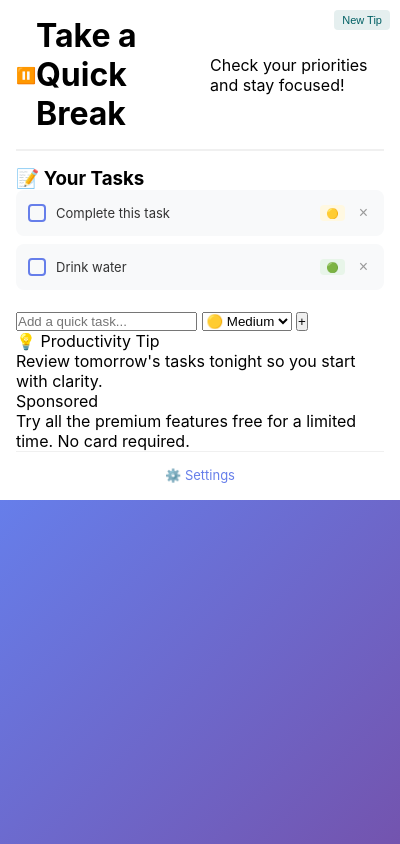
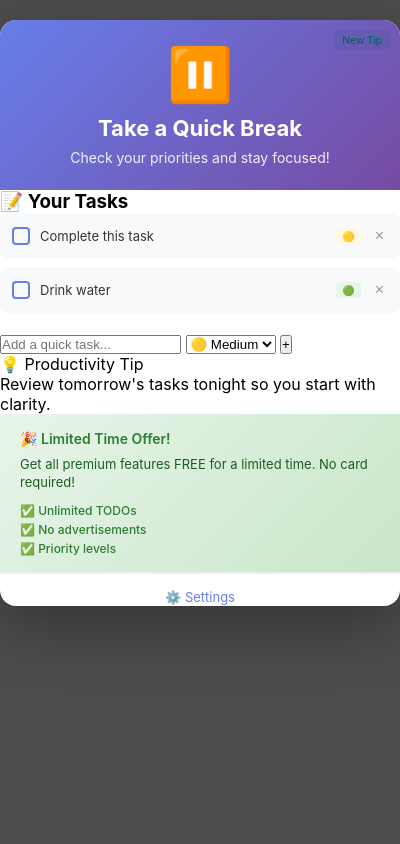
Before and after one commit to tanmatt/StopScrollingMindlessly, a browser extension: page popup.html in a window 400 px wide. Drawn offline with Linux system fonts and the light colour scheme.

Commit message:
Remove premium upgrade content and improve popup styling
- Removed all premium upgrade buttons and references
- Added 'Limited Time Free Premium' promotional message
- Redesigned popup header to match intervention style with gradient background
- Updated popup CSS to use modal styling with overlay background
- Removed todo limits - unlimited todos during free premium period
- Improved visual consistency across popup, intervention, and settings

```diff
--- a/popup.css
+++ b/popup.css
@@ -8,59 +8,65 @@
 
 body {
   font-family: -apple-system, BlinkMacSystemFont, 'Segoe UI', Roboto, Oxygen, Ubuntu, sans-serif;
-  background: linear-gradient(135deg, #667eea 0%, #764ba2 100%);
+  background: rgba(0, 0, 0, 0.7);
   min-width: 380px;
-  max-width: 400px;
+  display: flex;
+  justify-content: center;
+  align-items: flex-start;
+  min-height: 100vh;
+  padding: 20px 0;
 }
 
 .container {
-  padding: 16px;
   background: #ffffff;
-  min-height: 500px;
+  border-radius: 16px;
+  max-width: 420px;
+  margin: 0 auto;
+  box-shadow: 0 20px 60px rgba(0, 0, 0, 0.3);
+  overflow: hidden;
+  animation: slideUp 0.3s ease-out;
+  position: relative;
+}
+
+@keyframes slideUp {
+  from {
+    opacity: 0;
+    transform: translateY(20px);
+  }
+  to {
+    opacity: 1;
+    transform: translateY(0);
+  }
 }
 
 /* Header */
 .header {
-  display: flex;
-  justify-content: space-between;
-  align-items: center;
-  padding-bottom: 16px;
-  border-bottom: 2px solid #f0f0f0;
-  margin-bottom: 16px;
+  background: linear-gradient(135deg, #667eea, #764ba2);
+  color: white;
+  padding: 24px;
+  text-align: center;
 }
 
-.logo {
-  display: flex;
-  align-items: center;
-  gap: 10px;
+.warning-icon {
+  font-size: 48px;
+  margin-bottom: 12px;
+  animation: pulse 2s infinite;
 }
 
-.logo svg {
-  color: #667eea;
+@keyframes pulse {
+  0%, 100% { transform: scale(1); }
+  50% { transform: scale(1.1); }
 }
 
-.logo h1 {
-  font-size: 16px;
-  font-weight: 600;
-  color: #333;
+.header h1 {
+  font-size: 22px;
+  font-weight: 700;
+  margin-bottom: 8px;
 }
 
-.badge {
-  padding: 4px 10px;
-  border-radius: 12px;
-  font-size: 11px;
-  font-weight: 600;
-  text-transform: uppercase;
-}
-
-.badge.free {
-  background: #e3f2fd;
-  color: #1976d2;
-}
-
-.badge.premium {
-  background: linear-gradient(135deg, #ffd700, #ffaa00);
-  color: #333;
+.header .subtitle {
+  font-size: 14px;
+  opacity: 0.9;
 }
 
 /* Sections */
@@ -260,6 +266,39 @@ body {
   background: rgba(0, 96, 100, 0.2);
 }
 
+/* Promo Section */
+.promo-section {
+  padding: 16px 20px;
+  background: linear-gradient(135deg, #e8f5e9, #c8e6c9);
+  border-bottom: 1px solid #eee;
+}
+
+.promo-content h4 {
+  font-size: 14px;
+  font-weight: 600;
+  color: #2e7d32;
+  margin-bottom: 8px;
+}
+
+.promo-content p {
+  font-size: 13px;
+  color: #1b5e20;
+  margin-bottom: 12px;
+  line-height: 1.4;
+}
+
+.promo-features {
+  display: flex;
+  flex-direction: column;
+  gap: 4px;
+}
+
+.promo-features span {
+  font-size: 12px;
+  color: #2e7d32;
+  font-weight: 500;
+}
+
 /* Premium CTA */
 .premium-cta {
   background: linear-gradient(135deg, #fff8e1, #ffecb3);
--- a/popup.html
+++ b/popup.html
@@ -37,10 +37,15 @@
       <button class="refresh-tip" id="refreshTip">New Tip</button>
     </div>
 
-    <div class="ad-section" id="adSection">
-      <div class="ad-content">
-        <span class="ad-label">Sponsored</span>
-        <p>Try all the premium features free for a limited time. No card required.</p>
+    <div class="promo-section" id="promoSection">
+      <div class="promo-content">
+        <h4>🎉 Limited Time Offer!</h4>
+        <p>Get all premium features FREE for a limited time. No card required!</p>
+        <div class="promo-features">
+          <span>✅ Unlimited TODOs</span>
+          <span>✅ No advertisements</span>
+          <span>✅ Priority levels</span>
+        </div>
       </div>
     </div>
 
--- a/popup.js
+++ b/popup.js
@@ -35,7 +35,7 @@ const prioritySelect = document.getElementById('prioritySelect');
 const addTodoBtn = document.getElementById('addTodoBtn');
 const tipText = document.getElementById('tipText');
 const refreshTip = document.getElementById('refreshTip');
-const adSection = document.getElementById('adSection');
+const promoSection = document.getElementById('promoSection');
 const settingsLink = document.getElementById('settingsLink');
 
 // Initialize
@@ -76,11 +76,8 @@ async function loadSettings() {
 
 // Update premium UI
 function updatePremiumUI() {
-  if (isPremium) {
-    adSection.style.display = 'none';
-  } else {
-    adSection.style.display = 'block';
-  }
+  // Always show the promotional message for now
+  promoSection.style.display = 'block';
 }
 
 // Render todos
@@ -125,13 +122,7 @@ function handleAddTodo() {
 
   if (!text) return;
 
-  // Check limit for free users
-  const activeTodos = todos.filter(t => !t.completed);
-  if (!isPremium && activeTodos.length >= MAX_FREE_TODOS) {
-    alert('You\'ve reached the limit of 5 todos. Upgrade to Premium for unlimited todos!');
-    return;
-  }
-
+  // Unlimited todos during limited time free premium offer
   const newTodo = {
     id: Date.now(),
     text: text,
```
